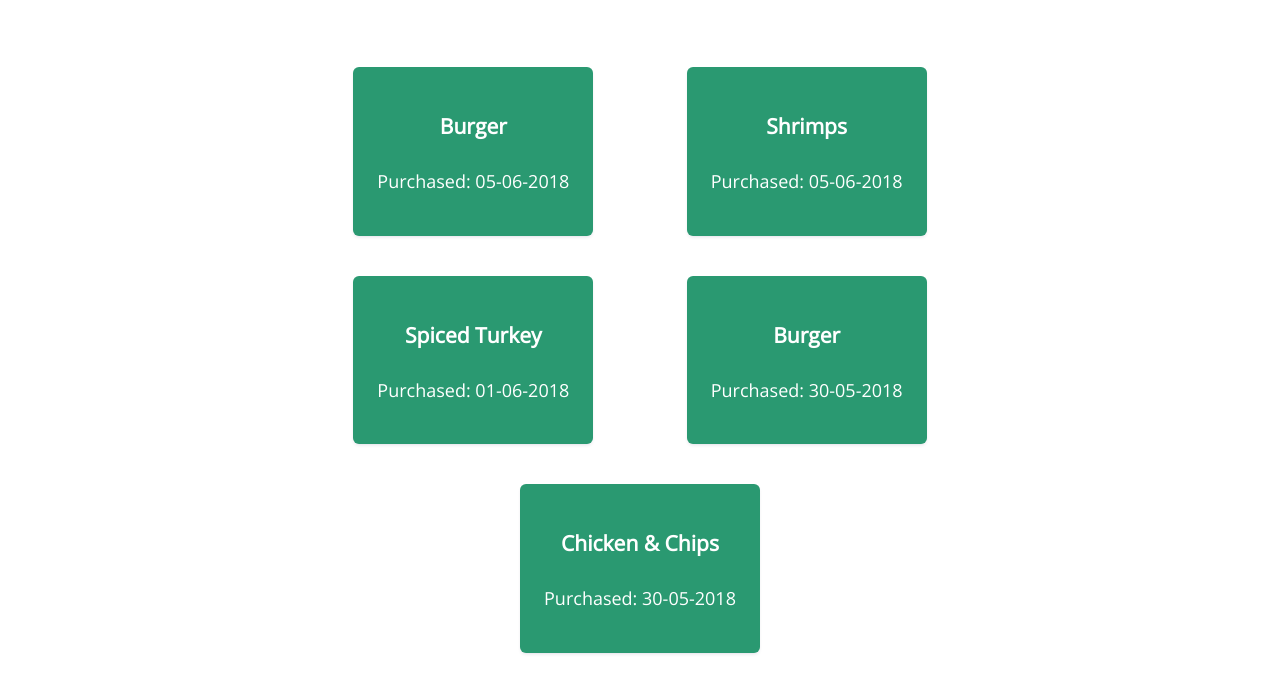
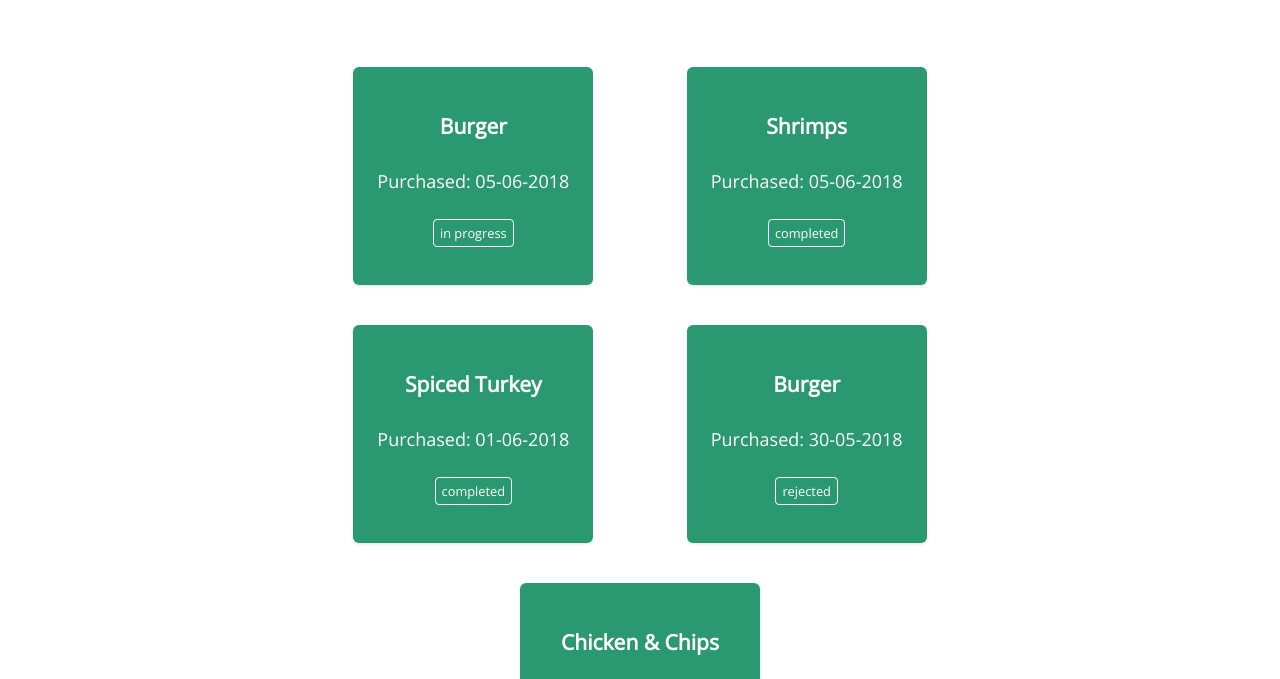
Before and after one commit to akhilome/fast-food-fast, a plain HTML site: page ui/order-history.html in a window 1280 px wide. Shown: the part 103-782 px from the top of the page. Drawn offline with nearby package versions, Linux system fonts and the light colour scheme.

Commit message:
feat(order-progress): add order progress note to ui
[Finishes #160774603]

```diff
--- a/ui/assets/main.css
+++ b/ui/assets/main.css
@@ -239,6 +239,34 @@ fieldset > div {
   transform: scale(1.05);
 }
 
+.order-status-progress,
+.order-status-rejected,
+.order-status-completed {
+	color: #fff;
+	font-size: .8rem;
+	margin: auto;
+}
+
+.order-status-progress::after {
+  content: "in progress";
+}
+
+.order-status-completed::after {
+  content: "completed";
+}
+
+.order-status-rejected::after {
+  content: "rejected";
+}
+
+.order-status-progress::after,
+.order-status-rejected::after,
+.order-status-completed::after {
+  border: 1px solid #fff;
+  border-radius: 4px;
+  padding: 4px 6px;
+}
+
 /* Admin Dashboard */
 .admin-orders,
 .admin-menu {
--- a/ui/order-history.html
+++ b/ui/order-history.html
@@ -27,22 +27,27 @@
       <div class="order-card">
         <h3>Burger</h3>
         <p>Purchased: 05-06-2018</p>
+        <p><span class="order-status-progress"></span></p>
       </div>
       <div class="order-card">
         <h3>Shrimps</h3>
         <p>Purchased: 05-06-2018</p>
+        <p><span class="order-status-completed"></span></p>
       </div>
       <div class="order-card">
         <h3>Spiced Turkey</h3>
         <p>Purchased: 01-06-2018</p>
+        <p><span class="order-status-completed"></span></p>
       </div>
       <div class="order-card">
         <h3>Burger</h3>
         <p>Purchased: 30-05-2018</p>
+        <p><span class="order-status-rejected"></span></p>
       </div>
       <div class="order-card">
         <h3>Chicken & Chips</h3>
         <p>Purchased: 30-05-2018</p>
+        <p><span class="order-status-completed"></span></p>
       </div>
     </section>
   </div>
```
